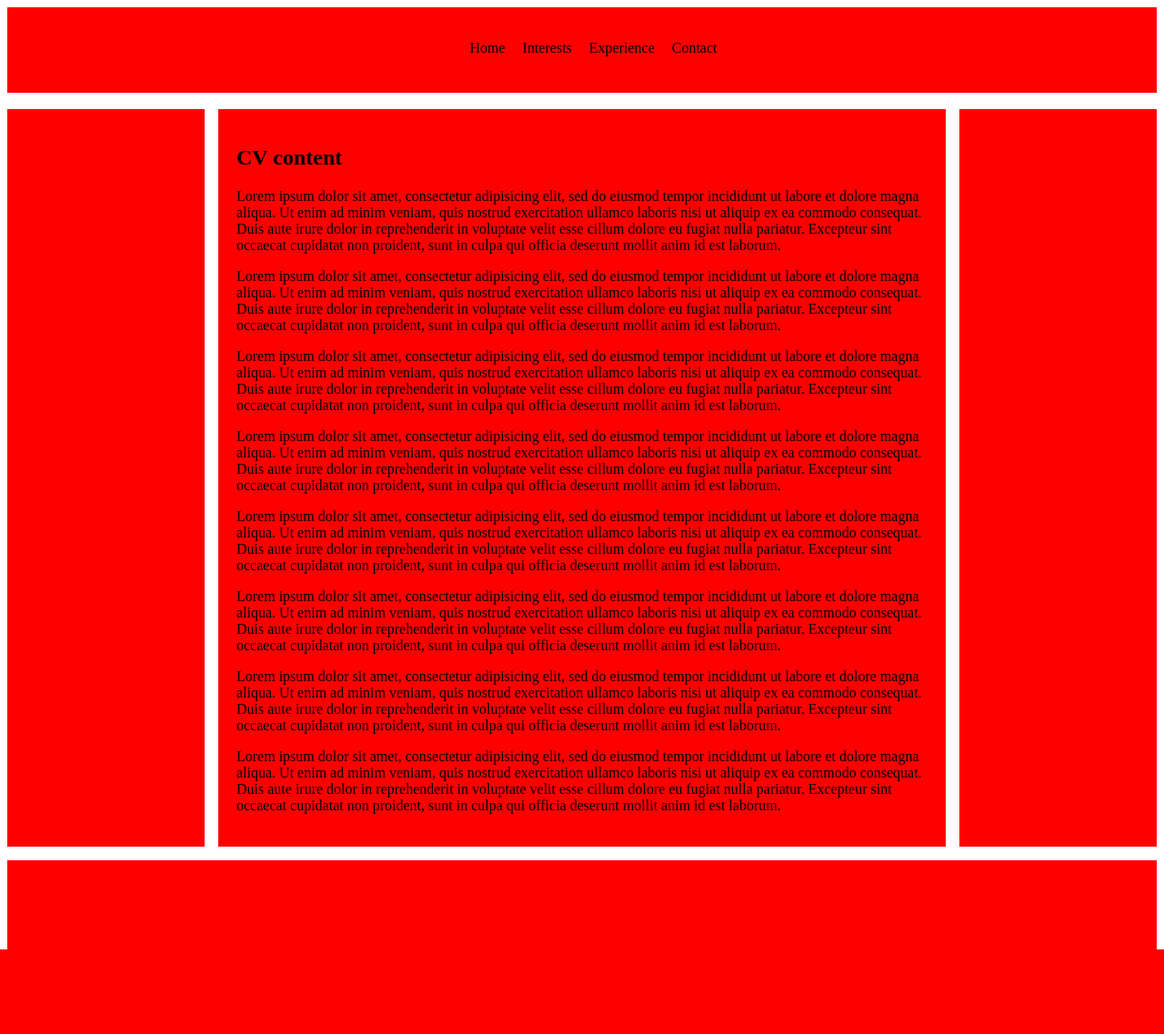
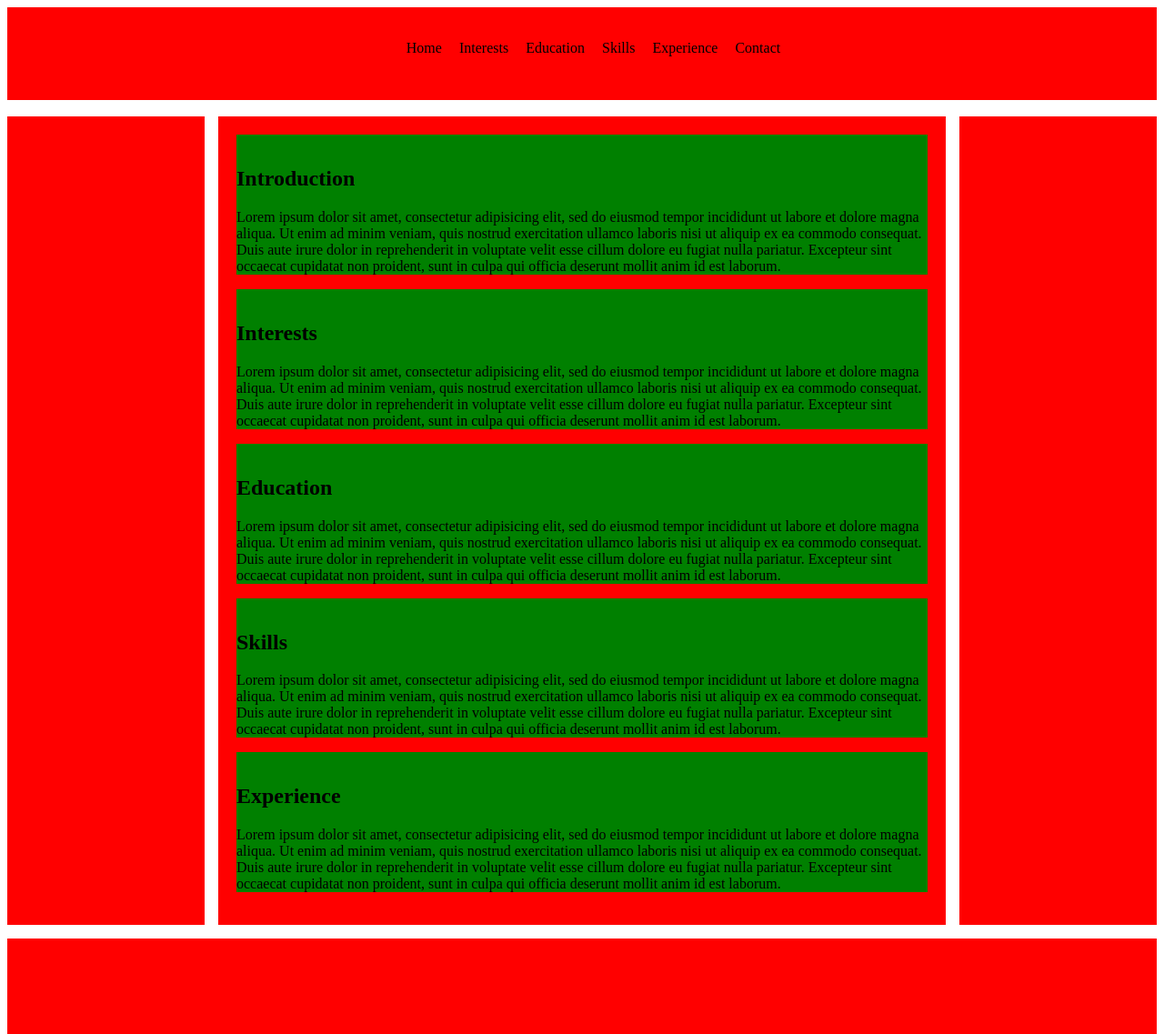
Before and after one commit to PaintingCaves/cv-website, a web app: file index.html in a window 1280 px wide. Shown: the whole page at 91% size. Before the commit the page ends 1044 px from the top, so only its background shows below. Run offline with its HTML, style and script files only (its server is not run), Linux system fonts and the light colour scheme.

Commit message:
added content area divs

```diff
--- a/assets/css/styles.css
+++ b/assets/css/styles.css
@@ -34,17 +34,44 @@
     grid-gap: 0px;
   }
 }
+.content{
+  padding-top: 15px;
+  background-color: green;
+}
+#bodyArea{
+  grid-area: body;
+  /* Internal content grid */
+  /* display: grid;
+  grid-template-rows: 1fr 1fr 1fr 1fr 1fr;
+  grid-template-columns:1fr;
+  grid-template-areas:
+  'home'
+  'interests'
+  'education'
+  'skills'
+  'experience'; */
+}
+#homeContent{
+  /* grid-area: home; */
+}
+#interestsContent{
+  /* grid-area: interests; */
+}
+#educationContent{
+  /* grid-area: education; */
+}
+#skillsContent{
+  /* grid-area: skills; */
+}
+#experienceContent{
+  /* grid-area: experience; */
+}
 #topNav {
   grid-area: header;
   position: sticky;
   top: 0;
   border-bottom: 3px solid white;
 }
-
-#bodyArea{
-  grid-area: body;
-}
-
 #bottomFooter{
   grid-area: footer;
 }
--- a/index.html
+++ b/index.html
@@ -10,24 +10,36 @@
           <ul id="navList">
             <li class="navListItem"><a href="#" class="navListLink">Home</a></li>
             <li class="navListItem"><a href="#" class="navListLink">Interests</a></li>
+            <li class="navListItem"><a href="#" class="navListLink">Education</a></li>
+            <li class="navListItem"><a href="#" class="navListLink">Skills</a></li>
             <li class="navListItem"><a href="#" class="navListLink">Experience</a></li>
             <li class="navListItem"><a href="#" class="navListLink">Contact</a></li>
-
           </ul>
       </nav>
       <div class="" id="paddingLeft">
 
       </div>
       <article class="" id="bodyArea ">
-        <h2>CV content</h2>
+        <section class="content" id="homeContent">
+          <h2>Introduction</h2>
           <p>Lorem ipsum dolor sit amet, consectetur adipisicing elit, sed do eiusmod tempor incididunt ut labore et dolore magna aliqua. Ut enim ad minim veniam, quis nostrud exercitation ullamco laboris nisi ut aliquip ex ea commodo consequat. Duis aute irure dolor in reprehenderit in voluptate velit esse cillum dolore eu fugiat nulla pariatur. Excepteur sint occaecat cupidatat non proident, sunt in culpa qui officia deserunt mollit anim id est laborum.</p>
+        </section>
+        <section class="content" id="interestsContent">
+          <h2>Interests</h2>
           <p>Lorem ipsum dolor sit amet, consectetur adipisicing elit, sed do eiusmod tempor incididunt ut labore et dolore magna aliqua. Ut enim ad minim veniam, quis nostrud exercitation ullamco laboris nisi ut aliquip ex ea commodo consequat. Duis aute irure dolor in reprehenderit in voluptate velit esse cillum dolore eu fugiat nulla pariatur. Excepteur sint occaecat cupidatat non proident, sunt in culpa qui officia deserunt mollit anim id est laborum.</p>
+        </section>
+        <section class="content" id="educationContent">
+          <h2>Education</h2>
           <p>Lorem ipsum dolor sit amet, consectetur adipisicing elit, sed do eiusmod tempor incididunt ut labore et dolore magna aliqua. Ut enim ad minim veniam, quis nostrud exercitation ullamco laboris nisi ut aliquip ex ea commodo consequat. Duis aute irure dolor in reprehenderit in voluptate velit esse cillum dolore eu fugiat nulla pariatur. Excepteur sint occaecat cupidatat non proident, sunt in culpa qui officia deserunt mollit anim id est laborum.</p>
+        </section>
+        <section class="content" id="skillsContent">
+          <h2>Skills</h2>
           <p>Lorem ipsum dolor sit amet, consectetur adipisicing elit, sed do eiusmod tempor incididunt ut labore et dolore magna aliqua. Ut enim ad minim veniam, quis nostrud exercitation ullamco laboris nisi ut aliquip ex ea commodo consequat. Duis aute irure dolor in reprehenderit in voluptate velit esse cillum dolore eu fugiat nulla pariatur. Excepteur sint occaecat cupidatat non proident, sunt in culpa qui officia deserunt mollit anim id est laborum.</p>
+        </section>
+        <section class="content" id="experienceContent">
+          <h2>Experience</h2>
           <p>Lorem ipsum dolor sit amet, consectetur adipisicing elit, sed do eiusmod tempor incididunt ut labore et dolore magna aliqua. Ut enim ad minim veniam, quis nostrud exercitation ullamco laboris nisi ut aliquip ex ea commodo consequat. Duis aute irure dolor in reprehenderit in voluptate velit esse cillum dolore eu fugiat nulla pariatur. Excepteur sint occaecat cupidatat non proident, sunt in culpa qui officia deserunt mollit anim id est laborum.</p>
-        <p>Lorem ipsum dolor sit amet, consectetur adipisicing elit, sed do eiusmod tempor incididunt ut labore et dolore magna aliqua. Ut enim ad minim veniam, quis nostrud exercitation ullamco laboris nisi ut aliquip ex ea commodo consequat. Duis aute irure dolor in reprehenderit in voluptate velit esse cillum dolore eu fugiat nulla pariatur. Excepteur sint occaecat cupidatat non proident, sunt in culpa qui officia deserunt mollit anim id est laborum.</p>
-        <p>Lorem ipsum dolor sit amet, consectetur adipisicing elit, sed do eiusmod tempor incididunt ut labore et dolore magna aliqua. Ut enim ad minim veniam, quis nostrud exercitation ullamco laboris nisi ut aliquip ex ea commodo consequat. Duis aute irure dolor in reprehenderit in voluptate velit esse cillum dolore eu fugiat nulla pariatur. Excepteur sint occaecat cupidatat non proident, sunt in culpa qui officia deserunt mollit anim id est laborum.</p>
-        <p>Lorem ipsum dolor sit amet, consectetur adipisicing elit, sed do eiusmod tempor incididunt ut labore et dolore magna aliqua. Ut enim ad minim veniam, quis nostrud exercitation ullamco laboris nisi ut aliquip ex ea commodo consequat. Duis aute irure dolor in reprehenderit in voluptate velit esse cillum dolore eu fugiat nulla pariatur. Excepteur sint occaecat cupidatat non proident, sunt in culpa qui officia deserunt mollit anim id est laborum.</p>
+        </section>
       </article>
       <div class="" id="paddingRight">
 
```
Lines whose indentation alone changed are shown as unchanged.
